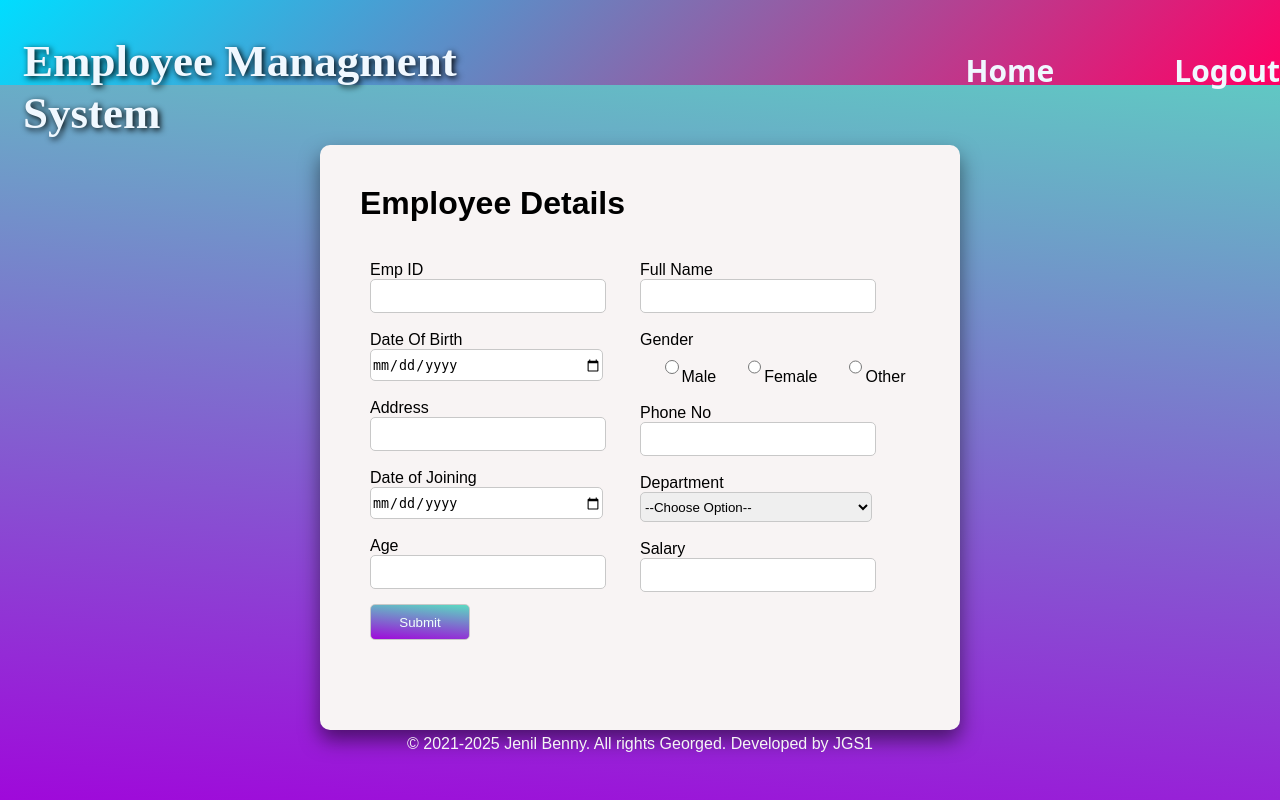
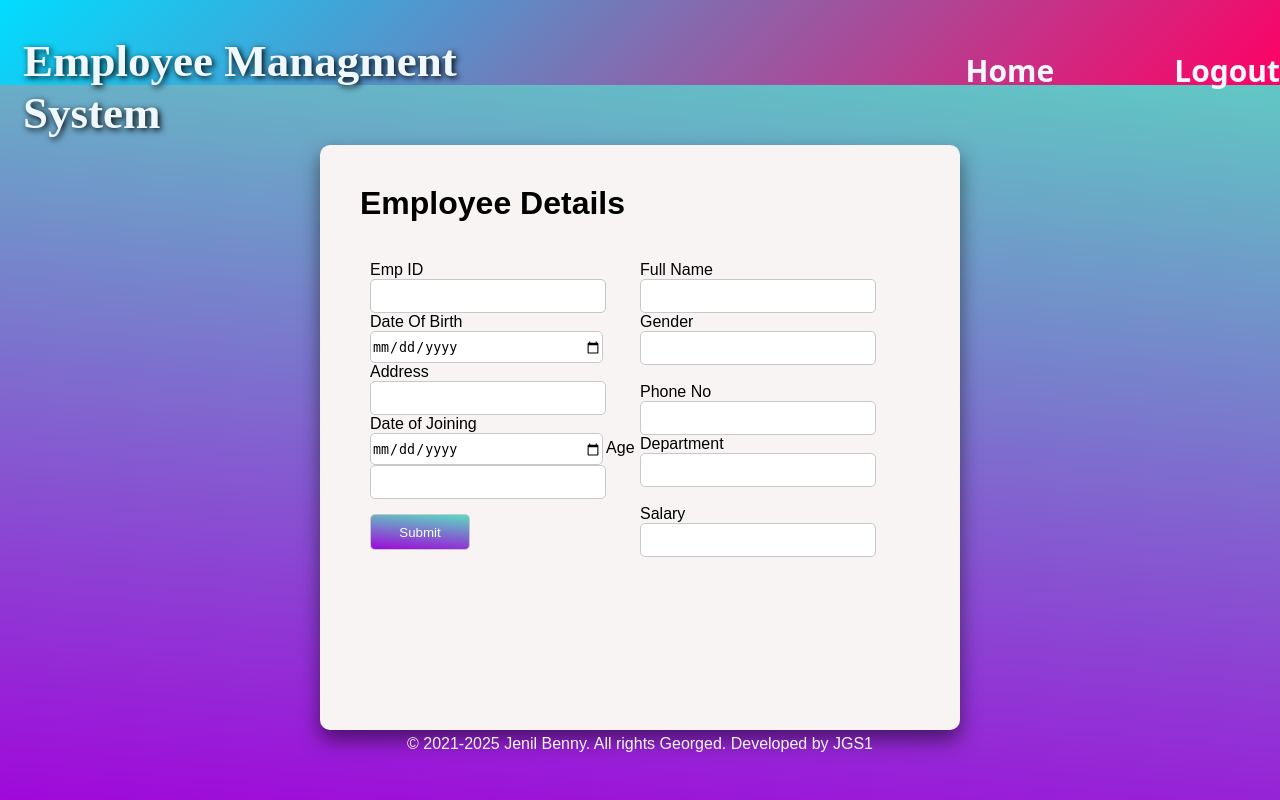
Before and after one commit to chiefprotein/employee_management_system, a Django app: template emp/myapp/templates/myapp/ADd.html in a window 1280 px wide. Run offline with Django 4.2, Linux system fonts and the light colour scheme; the template is opened without the code that fills it, so the values that code supplies are empty, except form fields; form fields are guessed from the names that the template uses.

Commit message:
Update ADd.html

```diff
--- a/emp/myapp/templates/myapp/ADd.html
+++ b/emp/myapp/templates/myapp/ADd.html
@@ -155,43 +155,37 @@
         </div>
             <div class="main">
                  <h1 style="margin-left: 40px; margin-top:35px ;">Employee Details</h1><br>
-                <form action="#" methods="get">
+                <form action="" method="POST">
+                    {% csrf_token %}
                 <div style="display:flex; border-radius: 10;">
                     <div class="Coloumn left " style="width: 50%;">
                         <label>Emp ID </label><br>
-                        <input  type="text" id="Emp ID"><br><br>
+                       {{form.empid}}
                         <label>Date Of Birth</label><br>
-                        <input type="date" id="DOB"><br><br>
+                        {{form.dateb}}
                         <label>Address</label><br>
-                        <input type="text" id="Address"><br><br>
+                        {{form.address}}
                         <label>Date of Joining</label><br>
-                        <input type="date" id="DOJ"><br><br>
+                        {{form.datej}}
                         <label>Age</label><br>
-                        <input type="text" id="Age"><br>
-                        <input style="background-image:linear-gradient(185deg,rgb(90, 219, 193),rgb(159, 9, 218));  margin-top: 15px; color: rgb(240, 255, 251); width: 100px; height: 36px" name="but" type="submit" value="Submit" onclick="showAlert()">
+                        {{form.age}}
+                        <input style="background-image:linear-gradient(185deg,rgb(90, 219, 193),rgb(159, 9, 218));  margin-top: 15px; color: rgb(240, 255, 251); width: 100px; height: 36px" name="but" type="submit" value="Submit">
 
                     </div>
                     <div class="Coloumn right" style="width: 50%; margin-right: 50px;">
                         <label>Full Name</label><br>
-                        <input  type="Full Name" id="Full Name"><br><br>
+                        {{form.empname}}
                         <label>Gender</label><br>
-                        <label><input style="width:5%; margin-left:25px ;" name="Sex" type="radio" value="Male">Male</label>
-                        <label><input style="margin-left:10%; width:5%" name="Sex" type="radio" value="Female">Female</label>
-                        <label><input style="margin-left:10%; width:5%" name="Sex" type="radio" value="Other">Other</label><br><br>
+                        {{form.gender}}
+                        <br><br>
                         <label>Phone No</label><br>
-                        <input type="text" id="Phone No"><br><br>
+                        {{form.phno}}
                         <label>Department</label><br>
-                        <select style="width:86%" name="Department" id="Department"><br><br>
-                            <option style="color: rgb(180, 36, 36);" value="select">--Choose Option--</option>
-                            <option value="Coding">Coding</option>
-                            <option value="Debug">Debugging</option>
-                            <option value="Testing">Testing</option>
-                            <option value="Animate">Animation</option>
-                            <option value="Design">Design</option>
-                        </select><br><br>
+                        {{form.department}}
+                        <br><br>
                         <label>Salary</label><br>
-                        <input type="text" id="Salary"><br>
-
+                        {{form.salary}}
+                     {{form.errors}}
                     </div>
                 </div>
                 <form>
```
